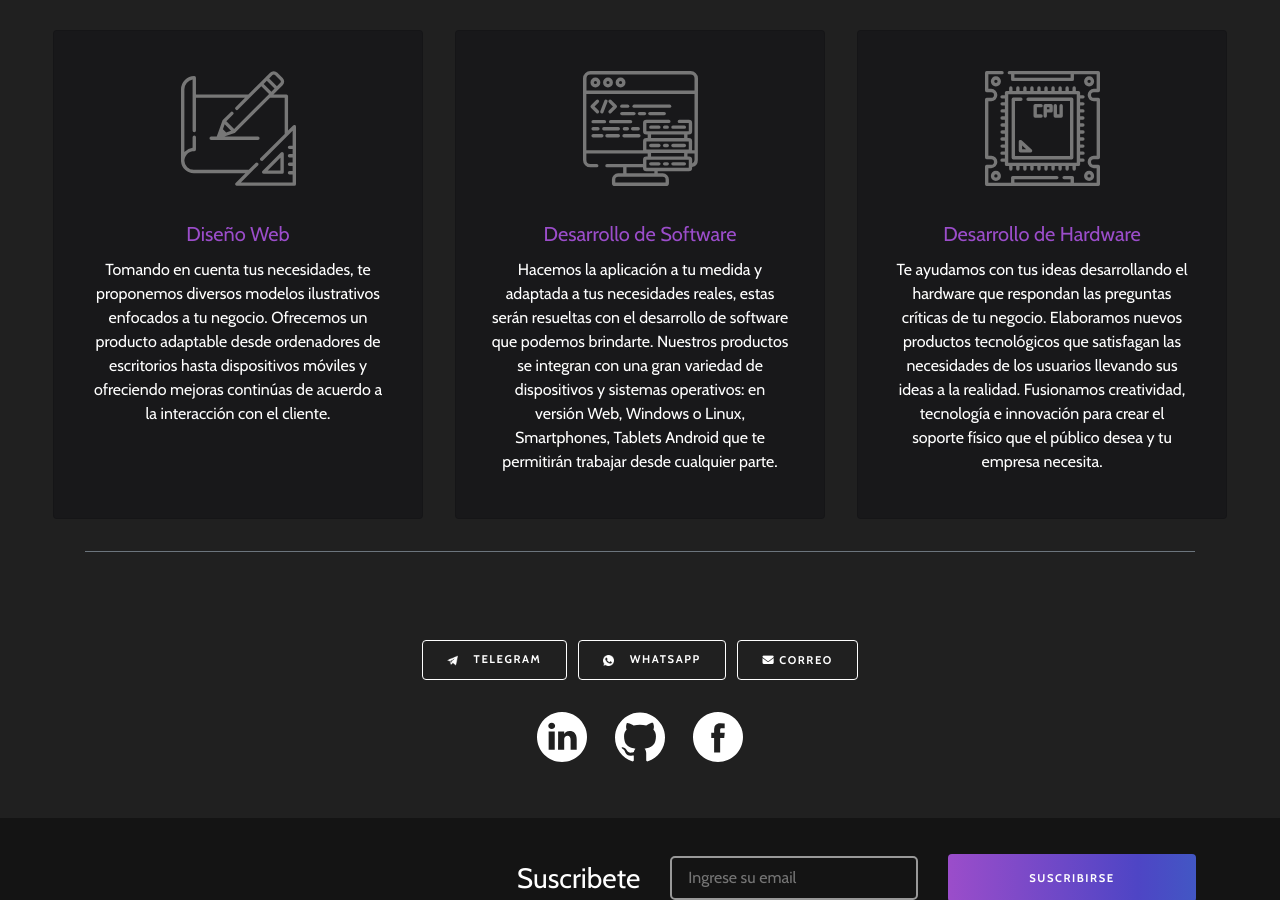
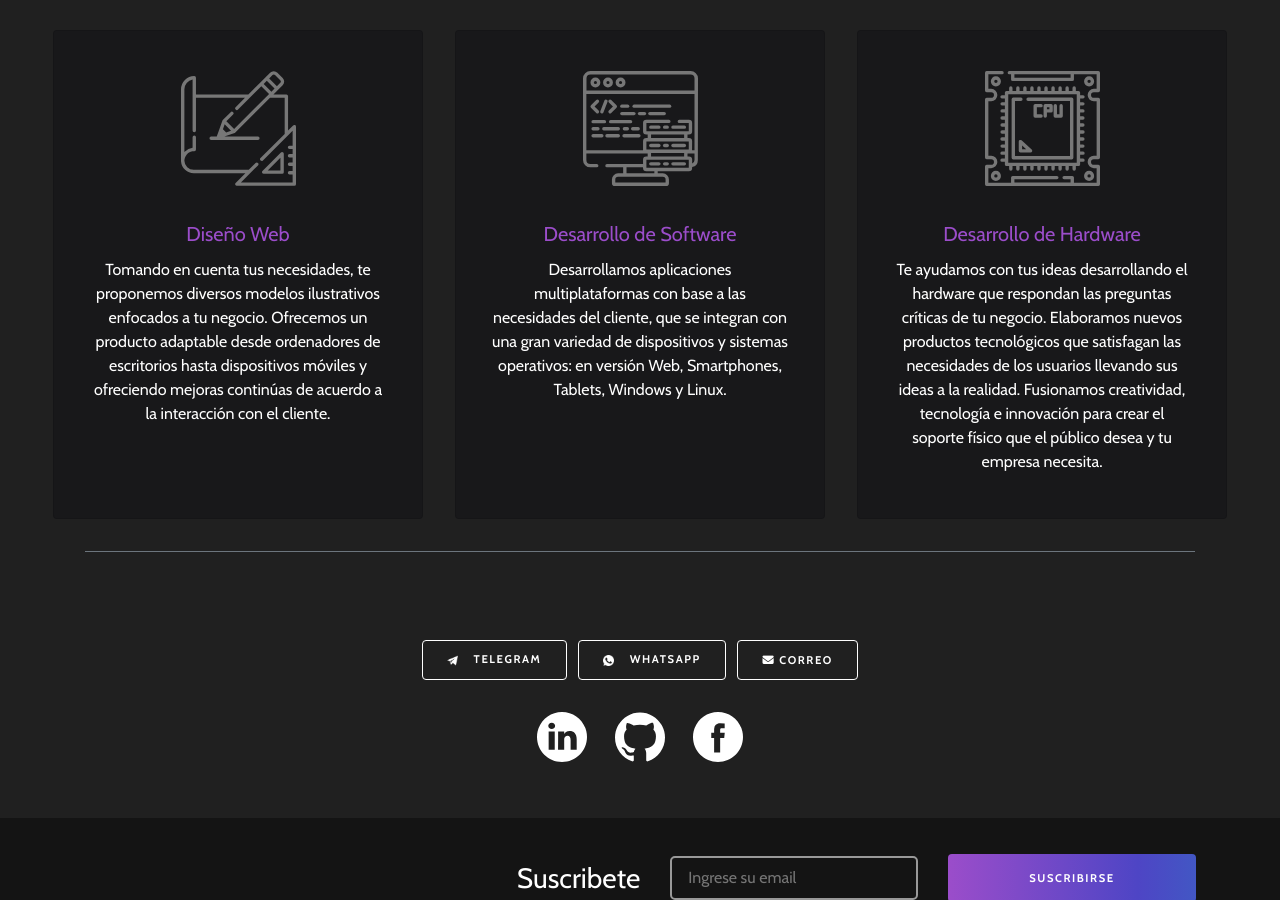
Before and after one commit to the-panic-room/the-panic-room, a Jekyll site: the page built from index.html, in a window 1280 px wide and 900 px high, scrolled down 798 px. Built offline with Jekyll 4.4.1, drawn with Linux system fonts in a browser that asks for light colours; nearby versions of some CDN libraries.

Commit message:
actualizado contenido servicio software

```diff
--- a/index.html
+++ b/index.html
@@ -35,10 +35,8 @@ scripts:
                 </div>
                 <div class="card-body">
                     <h5 class="card-title">Desarrollo de Software</h5>
-                    <p class="card-text">Hacemos la aplicación a tu medida y adaptada a tus necesidades reales, estas serán resueltas con el desarrollo de
-                    software que podemos brindarte. Nuestros productos se integran con una gran variedad de dispositivos y sistemas
-                    operativos: en versión Web, Windows o Linux, Smartphones, Tablets Android que te permitirán trabajar desde cualquier
-                    parte.</p>
+                    <p class="card-text">Desarrollamos aplicaciones multiplataformas con base a las necesidades del cliente, que se integran con una gran
+                    variedad de dispositivos y sistemas operativos: en versión Web, Smartphones, Tablets, Windows y Linux.</p>
                 </div>
             </div>
             <div class="card py-4 col-12 col-md-4 mb-3 mx-0 mx-md-1 mx-lg-3">
```
